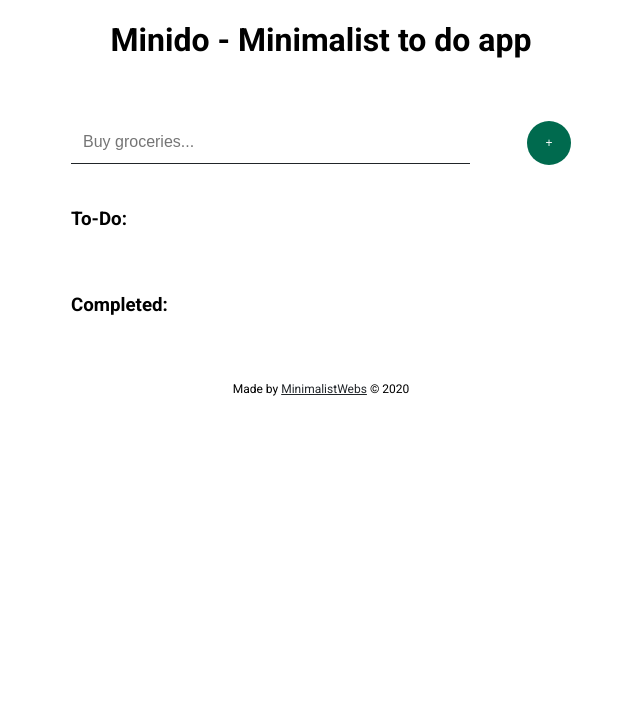
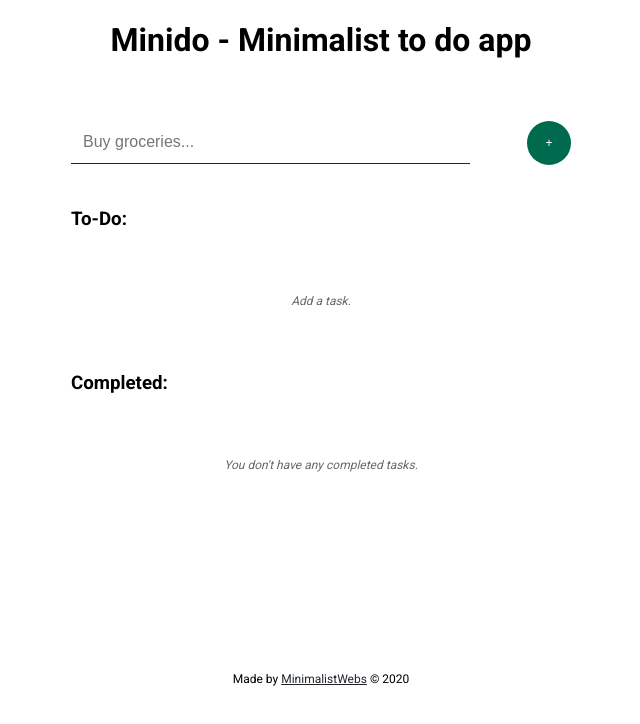
Before and after one commit to mgbelegu/Minido, a React (Create React App) app: page / in a window 1280 px wide. Shown: the top 724 px of the page, without its empty margins (319-959 px from the left). Built offline with nearby package versions, Linux system fonts and the light colour scheme.

Commit message:
Update empty messages

```diff
--- a/src/App.css
+++ b/src/App.css
@@ -3,10 +3,16 @@
 }
 
 p {
-    margin-top: 66px;
+    margin-top: 200px;
     font-size: 12px;
 }
 
 a {
     color: #212529;
 }
+
+.emptyMessage {
+    font-style: italic;
+    color: rgba(0, 0, 0, 0.6);
+    margin-top: 64px;
+}
--- a/src/App.js
+++ b/src/App.js
@@ -80,6 +80,22 @@ class App extends Component {
     });
   }
 
+  showEmptyMessage = () => {
+    if(this.state.items.length === 0){
+      return <p className="emptyMessage">Add a task.</p>
+    } else {
+      return null;
+    }
+  }
+
+  showEmptyMessageCompleted = () => {
+    if(this.state.itemsCompleted.length === 0){
+      return <p className="emptyMessage">You don't have any completed tasks.</p>
+    } else {
+      return null;
+    }
+  }
+
   render(){
     return(
       <div>
@@ -89,8 +105,9 @@ class App extends Component {
             onChange={this.inputHandler}
             value={this.state.value}/>
           <h3>To-Do:</h3>
+          {this.showEmptyMessage()}
           {this.state.items.map((item, index) => {
-            return <TodoItem
+              return <TodoItem
               name={item.name}
               deleteItem={() => this.deleteItemHandler(index)}
               modifyItemInput={(e) => this.modifyItemHandler(index, e)}
@@ -98,8 +115,7 @@ class App extends Component {
               key={item.id}/>;
           })}
           <h3 className="completedTitle">Completed:</h3>
-
-
+          {this.showEmptyMessageCompleted()}
           {this.state.itemsCompleted.map((item, indexCompleted) => {
             return <TodoItemCompleted
               name={item.name}
```
